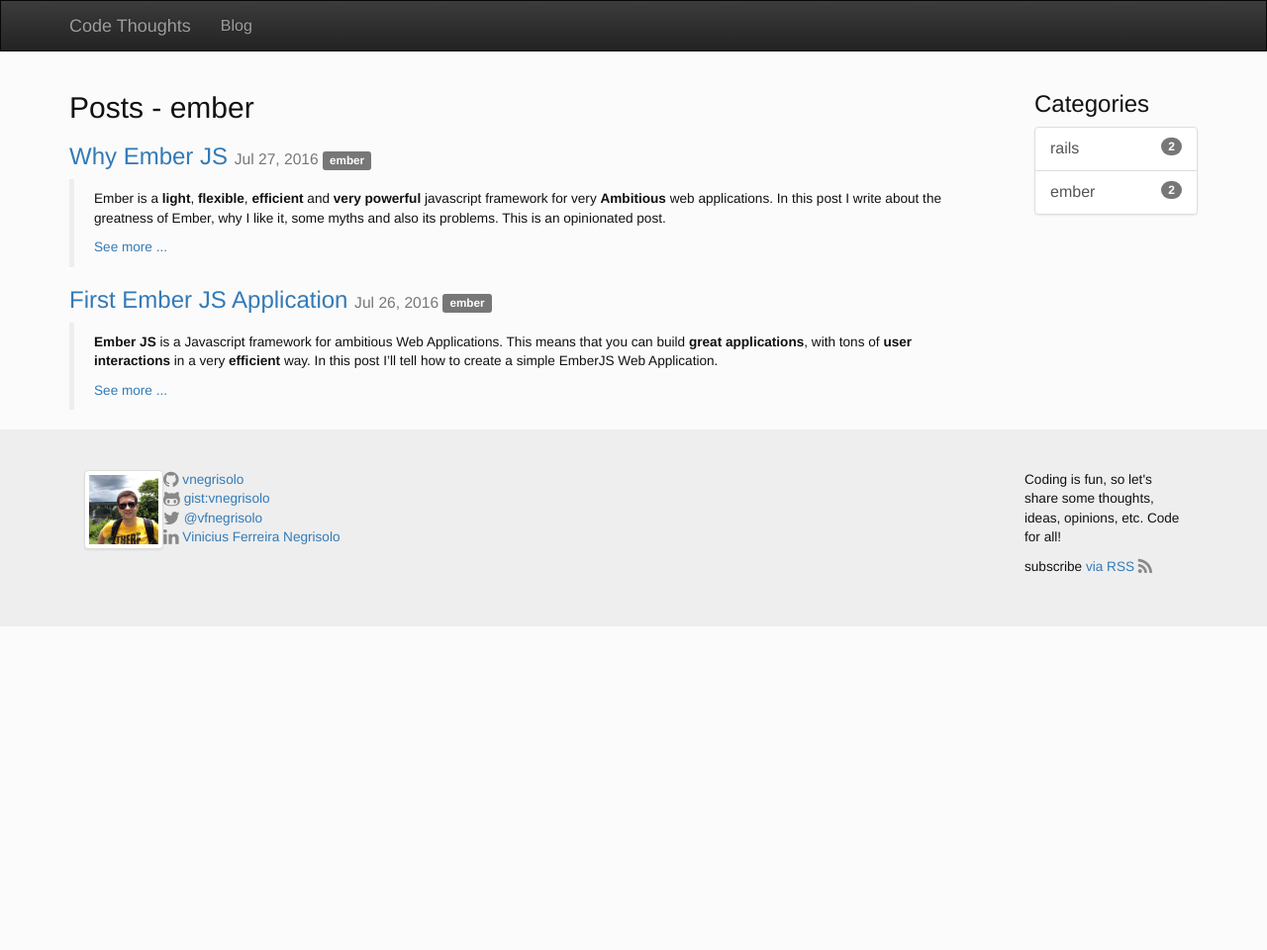
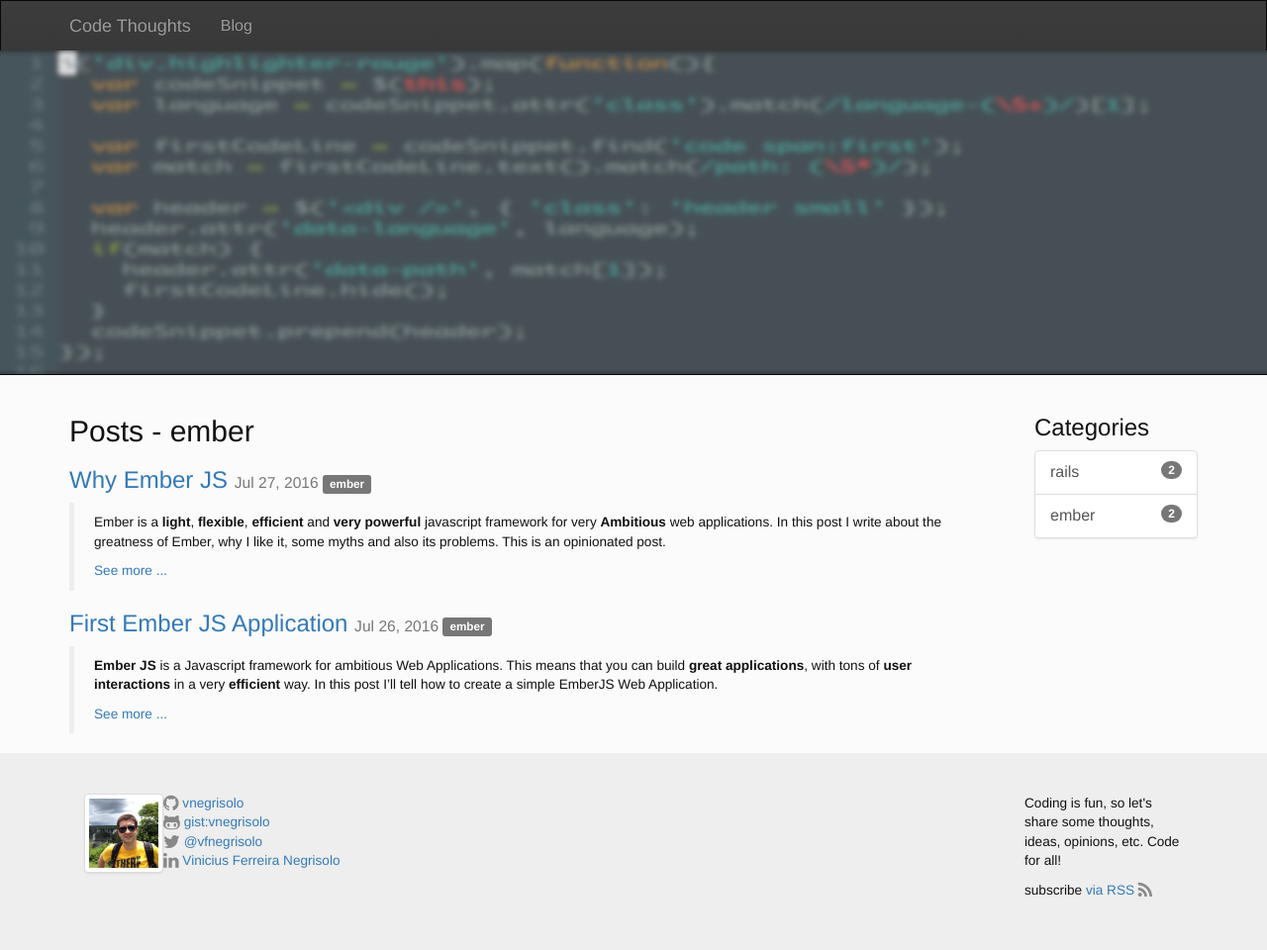
Before and after one commit to vnegrisolo/vnegrisolo.github.io, a Jekyll site: the page built from ember/index.html, in a window 1280 px wide. Shown: the whole page at 99% size. Built offline with Jekyll 4.4.1, drawn with Linux system fonts in a browser that asks for light colours; before the commit the page ends 900 px from its top, so only the background shows below that.

Commit message:
Define image for post categories

```diff
--- a/ember/index.html
+++ b/ember/index.html
@@ -2,4 +2,5 @@
 layout: category
 last_modified_at: 2016-08-05 12:00:00
 category: ember
+image: /images/javascript.png
 ---
--- a/rails/index.html
+++ b/rails/index.html
@@ -2,4 +2,5 @@
 layout: category
 last_modified_at: 2016-08-05 12:00:00
 category: rails
+image: /images/rails.jpeg
 ---
```
